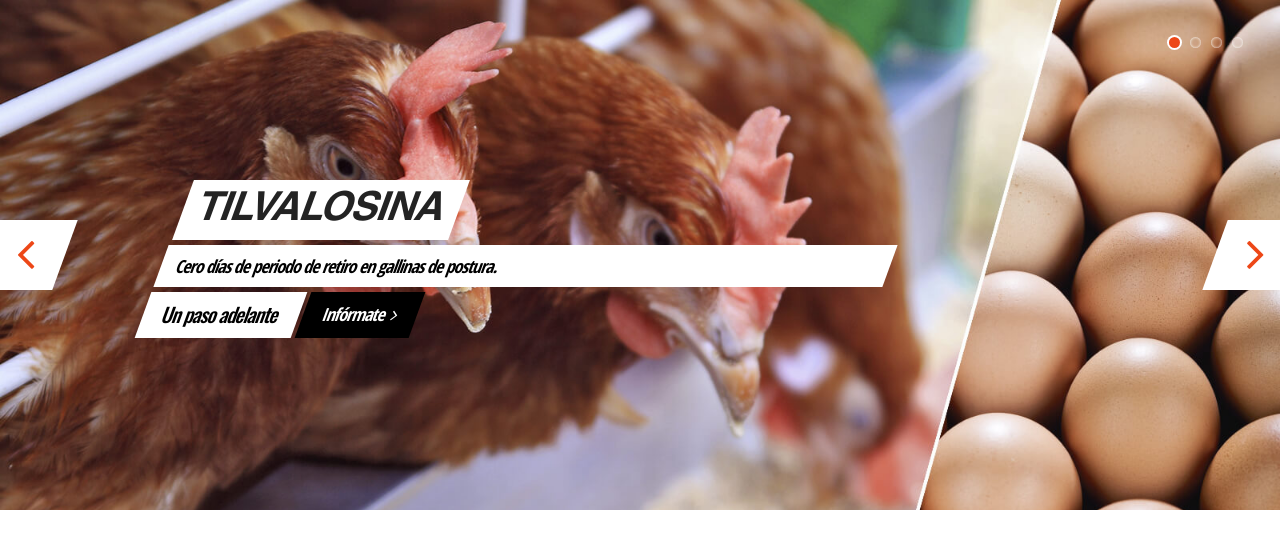
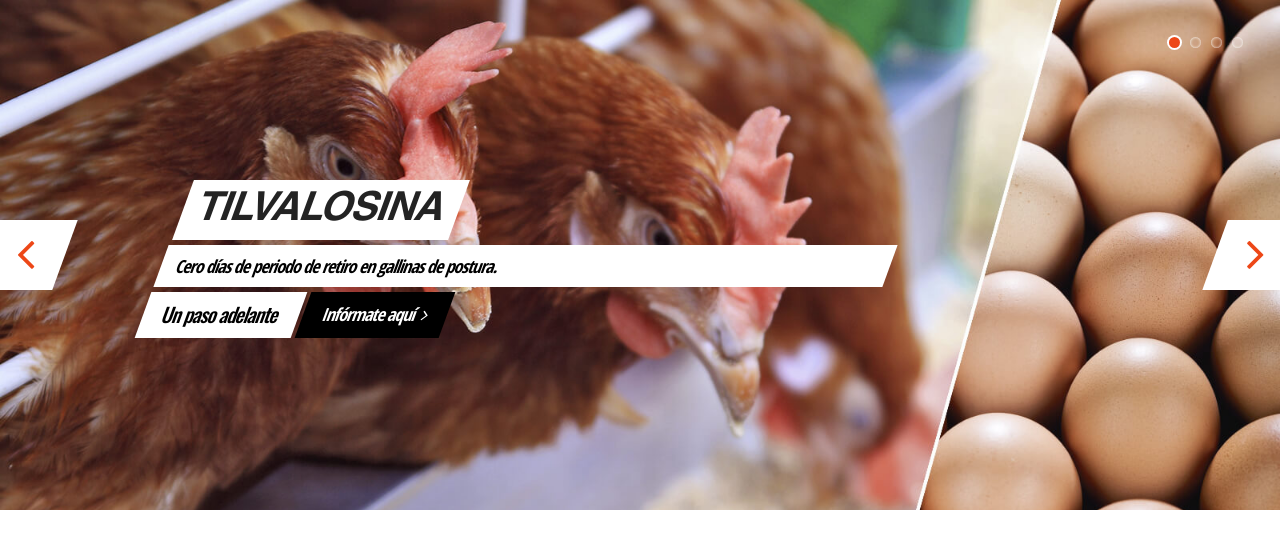
Before and after one commit to codercasafranca/SliderTylvax, a plain HTML site: page index.html in a window 1280 px wide. Drawn offline with nearby package versions, Linux system fonts and the light colour scheme.

Commit message:
Agregue texto

```diff
--- a/index.html
+++ b/index.html
@@ -41,7 +41,7 @@
 			  						</span>
 			  						<div class="ui-btn">
 			  							<a href="">
-			  								Infórmate
+			  								Infórmate aquí
 			  								<i class="fa fa-angle-right"></i>
 			  							</a>
 			  						</div>
@@ -77,7 +77,7 @@
 			  						</span>
 			  						<div class="ui-btn">
 			  							<a href="">
-			  								Infórmate
+			  								Infórmate aquí
 			  								<i class="fa fa-angle-right"></i>
 			  							</a>
 			  						</div>
@@ -113,7 +113,7 @@
 			  						</span>
 			  						<div class="ui-btn">
 			  							<a href="">
-			  								Infórmate
+			  								Infórmate aquí
 			  								<i class="fa fa-angle-right"></i>
 			  							</a>
 			  						</div>
@@ -149,7 +149,7 @@
 			  						</span>
 			  						<div class="ui-btn">
 			  							<a href="">
-			  								Infórmate
+			  								Infórmate aquí
 			  								<i class="fa fa-angle-right"></i>
 			  							</a>
 			  						</div>
```
